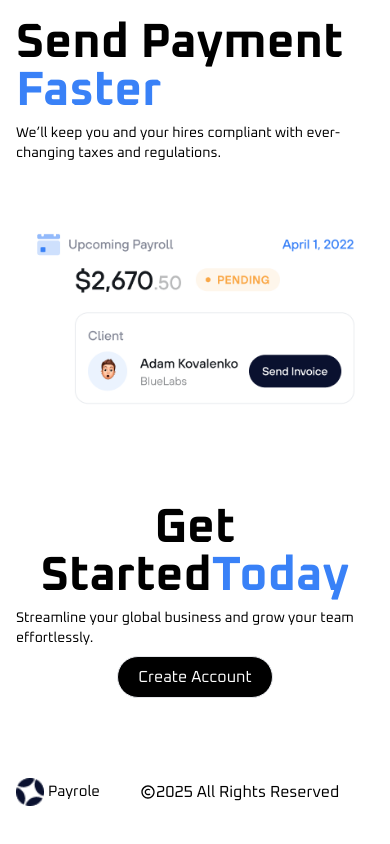
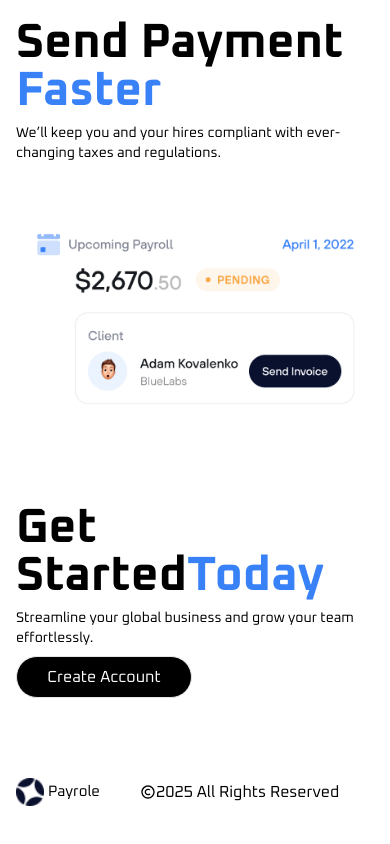
Before and after one commit to oluwaseun-demonflowne/payrole, a Next.js app: page / in a window 390 px wide. Shown: the part 2380-3224 px from the top of the page. Built offline with nearby package versions, Linux system fonts and the light colour scheme.

Commit message:
get statted page ready

```diff
--- a/src/components/FirstPage/GetStarted.tsx
+++ b/src/components/FirstPage/GetStarted.tsx
@@ -2,14 +2,14 @@ import React from "react";
 
 const GetStarted = () => {
   return (
-    <section className="px-4 md:px-40 flex flex-col items-center space-y-2 pb-20">
-      <h1 className="text-5xl text-center font-bold">
+    <section className="px-4 md:px-40 flex flex-col md:items-center space-y-2 pb-20">
+      <h1 className="text-5xl md:text-center font-bold">
         Get Started<span className="text-[#3981f7]">Today</span>
       </h1>
       <p className="text-sm mt-2">
         Streamline your global business and grow your team effortlessly.
       </p>
-      <button className="bg-black mt-4 border text-white rounded-full px-5 py-2 ">
+      <button className="bg-black mt-4 border text-white rounded-full w-44 px-5 py-2 ">
         Create Account
       </button>
     </section>
```
